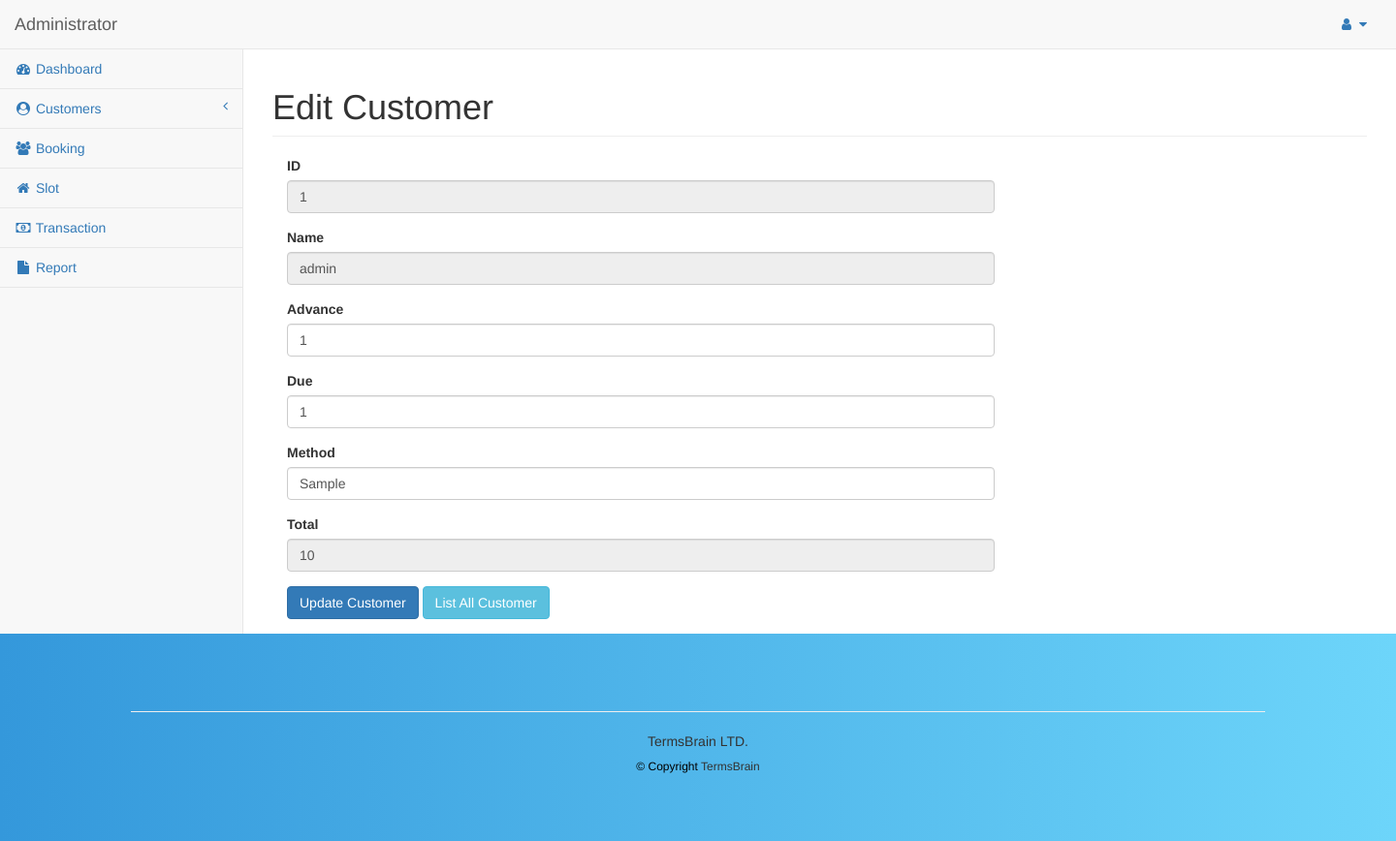
After one commit to TermsBrain/Turf-Booking, a PHP site: page /editTransaction.php?id=1 in a window 1440 px wide. The commit adds this page. Shown: the whole page at 97% size. Run offline with PHP 8.4, Linux system fonts and the light colour scheme; the visitor is signed in with stand-in values (Sample User, id 1); data comes from the database, SQL or seed files in the repository; tables that the repository leaves empty hold one stand-in row (values such as "Sample post"); some libraries are stand-ins or nearby versions.

Commit message:
transaction added

```diff
--- a/editCustomer.php
+++ b/editCustomer.php
@@ -10,7 +10,7 @@ include_once('includes/header.php');
 ?>
 <?php
 $id = $_REQUEST['id'];
-$str = "SELECT * FROM users WHERE id=$id";
+$str = "SELECT * FROM transaction WHERE id=$id";
 $result = mysqli_query($conn, $str);
 $customer = mysqli_fetch_array($result);
 ?>
--- /dev/null
+++ b/editTransaction.php
@@ -0,0 +1,73 @@
+<?php
+session_start();
+
+if (!isset($_SESSION['name']) || !isset($_SESSION['role'])) {
+    header('Location: login.php');
+    exit;
+}
+include 'connection.php';
+include_once('includes/header.php');
+?>
+<?php
+$id = $_REQUEST['id'];
+$str = "SELECT transaction.*, users.name as user_name FROM transaction LEFT JOIN users ON transaction.user_id = users.id";
+$result = mysqli_query($conn, $str);
+$transaction = mysqli_fetch_array($result);
+?>
+<div id="page-wrapper">
+    <div class="row">
+        <div class="col-lg-12">
+            <h1 class="page-header">Edit Customer</h1>
+        </div>
+    </div>
+    <div class="row">
+        <div class="container">
+            <div class="col-md-8">
+                <form method="post" action="">
+                    <div class="form-group">
+                        <label for="">ID</label>
+                        <input type="text" value="<?php echo $transaction['id'] ?>" class="form-control" name="id" id="" disabled>
+                    </div>
+                    <div class="form-group">
+                        <label for="">Name</label>
+                        <input type="text" value="<?php echo $transaction['user_name'] ?>" class="form-control" name="name" id="" disabled>
+                    </div>
+                    <div class="form-group">
+                        <label for="">Advance</label>
+                        <input type="number" value="<?php echo $transaction['advance'] ?>" class="form-control" name="advance" id="">
+                    </div>
+                    <div class="form-group">
+                        <label for="">Due</label>
+                        <input type="number" value="<?php echo $transaction['due'] ?>" class="form-control" name="due" id="">
+                    </div>
+                    <div class="form-group">
+                        <label for="">Method</label>
+                        <input type="text" value="<?php echo $transaction['method'] ?>" class="form-control" name="method" id="">
+                    </div>
+                    <div class="form-group">
+                        <label for="">Total</label>
+                        <input type="number" value="<?php echo $transaction['total'] ?>" class="form-control" name="total" id="" disabled>
+                    </div>
+                    <div class="form-group">
+                        <input class="btn btn-primary" type="submit" name="submit" value="Update Customer">
+                        <a class="btn btn-info" href="Customers.php">List All Customer</a>
+                    </div>
+                </form>
+            </div>
+        </div>
+    </div>
+</div>
+
+<?php
+include_once('includes/footer.php');
+
+if (isset($_POST['submit'])) {
+    $advance = $_POST['advance'];
+    $due = $_POST['due'];
+    $method = $_POST['method'];
+    $str = "UPDATE transaction SET advance='" . $advance . "', due='" . $due . "', method='" . $method . "' WHERE id= $id";
+    if (mysqli_query($conn, $str)) {
+        echo "<script> window.location.replace('transaction.php'); </script>";
+    }
+}
+?>
```
Also changed, not shown: transaction.php (added, +81 -0 lines).
